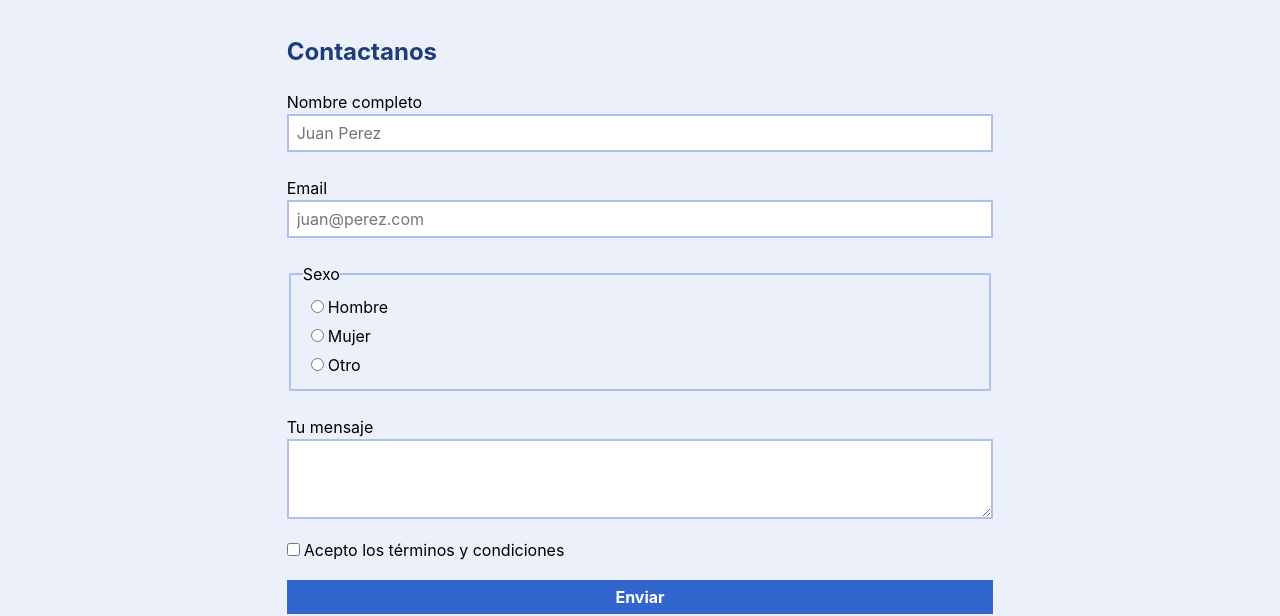
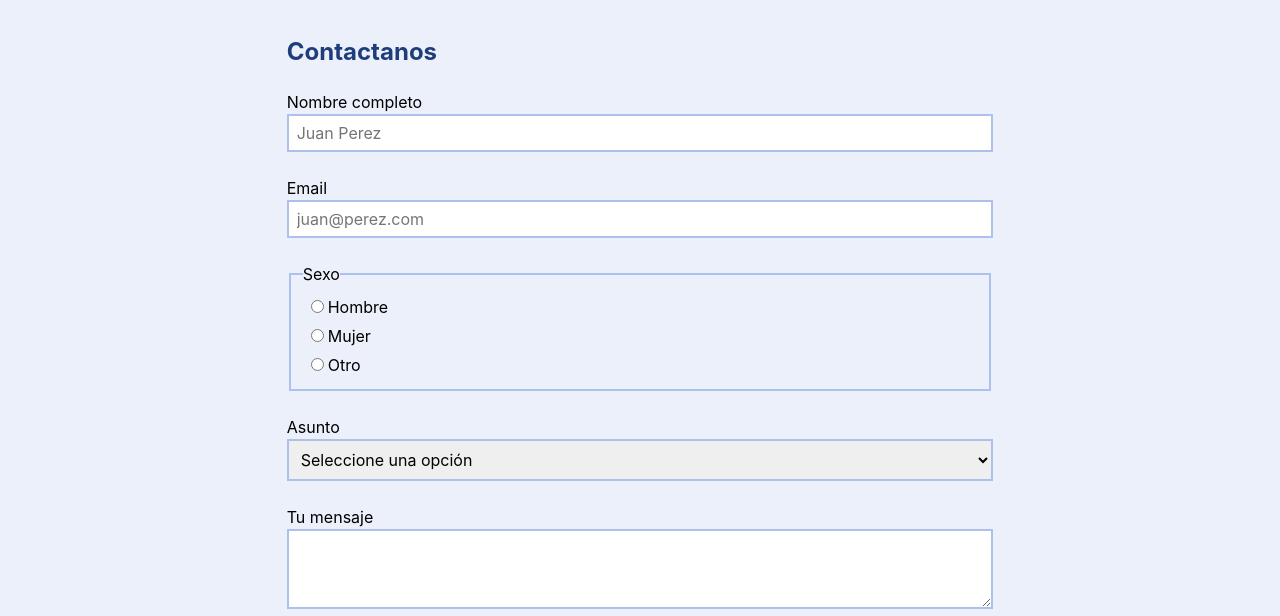
Before and after one commit to martinstanicio/fundamentos-de-js, a plain HTML site: page contacto.html in a window 1280 px wide. Shown: the part 205-821 px from the top of the page. Drawn offline with Linux system fonts and the light colour scheme.

Commit message:
feat: add dropdowns (select)

```diff
--- a/contacto.html
+++ b/contacto.html
@@ -61,6 +61,16 @@
         </fieldset>
 
         <div class="field">
+          <label for="asunto">Asunto</label>
+          <select name="asunto" id="asunto" required>
+            <option value="" disabled selected>Seleccione una opción</option>
+            <option value="soporte">Soporte</option>
+            <option value="sugerencias">Sugerencia</option>
+            <option value="otro">Otro</option>
+          </select>
+        </div>
+
+        <div class="field">
           <label for="mensaje">Tu mensaje</label>
           <textarea name="mensaje" id="mensaje" required></textarea>
         </div>
--- a/css/forms.css
+++ b/css/forms.css
@@ -56,13 +56,14 @@ input[type="checkbox"] {
 
 input,
 textarea,
-fieldset {
+fieldset,
+select {
   border: 2px solid;
   border-color: var(--clr-primary-200);
   outline: none;
 }
 
-:is(input, textarea):focus,
+:is(input, textarea, select):focus,
 fieldset:focus-within {
   border-color: var(--clr-primary-500);
 }
@@ -78,7 +79,8 @@ input[type="reset"],
 input[type="text"],
 input[type="email"],
 input[type="password"],
-textarea {
+textarea,
+select {
   padding: 0.5rem;
   width: 100%;
 }
```
